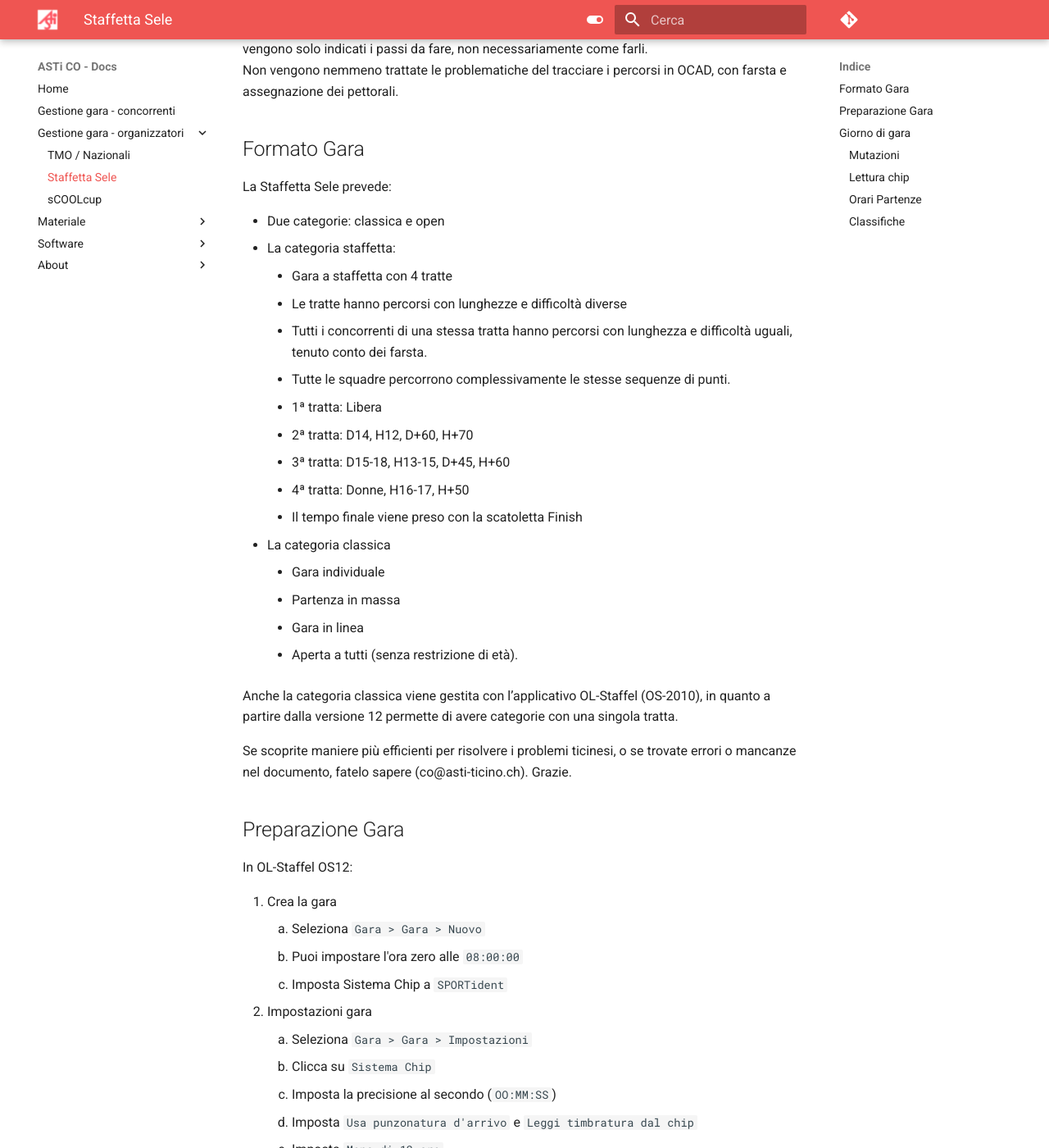
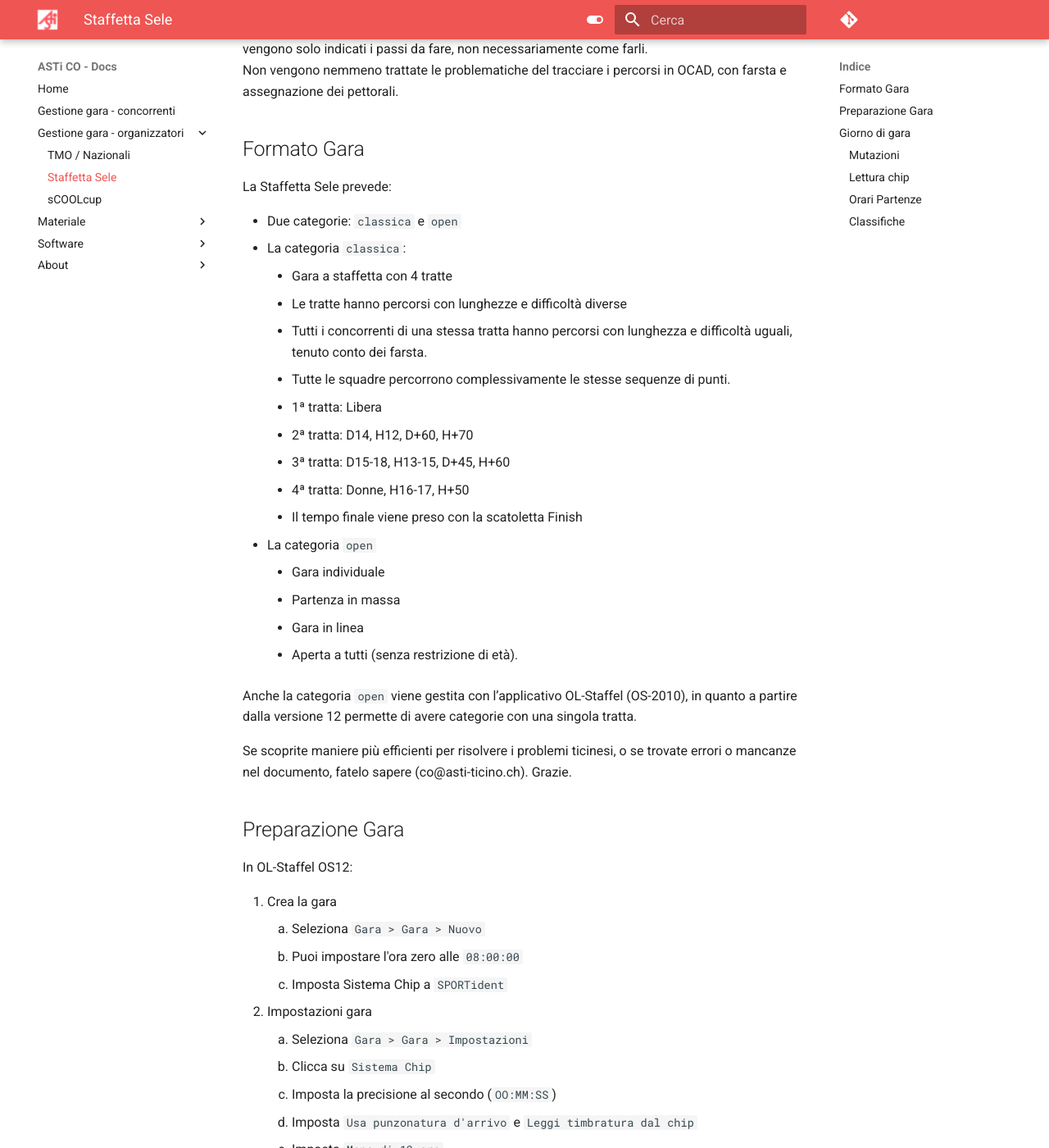
Before and after one commit to asti-co/doc, an MkDocs documentation site: the page built from docs/gestione_gara_org/staffetta_sele.md, in a window 1280 px wide and 1400 px high, scrolled down 209 px. Shown: the whole window at 82% size. Built offline with MkDocs 1.6.1 and Material for MkDocs 9.7.7, drawn with Linux system fonts in a browser that asks for light colours; comment, search, counter and statistics services are not loaded; some of the changed text lies outside the part shown.

Commit message:
corretto i nomi delle categorie della staffetta sele

```diff
--- a/docs/gestione_gara_org/staffetta_sele.md
+++ b/docs/gestione_gara_org/staffetta_sele.md
@@ -7,8 +7,8 @@
 ## Formato Gara
 La Staffetta Sele prevede:
 
-- Due categorie: classica e open
-- La categoria staffetta:
+- Due categorie: `classica` e `open`
+- La categoria `classica`:
     - Gara a staffetta con 4 tratte
     - Le tratte hanno percorsi con lunghezze e difficoltà diverse
     - Tutti i concorrenti di una stessa tratta hanno percorsi con lunghezza e difficoltà uguali, tenuto conto dei farsta.
@@ -18,13 +18,13 @@
     - 3ª tratta: D15-18, H13-15, D+45, H+60
     - 4ª tratta: Donne, H16-17, H+50
     - Il tempo finale viene preso con la scatoletta Finish
-- La categoria classica
+- La categoria `open`
     - Gara individuale
     - Partenza in massa
     - Gara in linea
     - Aperta a tutti (senza restrizione di età).
 
-Anche la categoria classica viene gestita con l’applicativo OL-Staffel (OS-2010), in quanto a partire dalla versione 12 permette di avere categorie con una singola tratta.
+Anche la categoria `open` viene gestita con l’applicativo OL-Staffel (OS-2010), in quanto a partire dalla versione 12 permette di avere categorie con una singola tratta.
 
 Se scoprite maniere più efficienti per risolvere i problemi ticinesi, o se trovate errori o mancanze nel documento, fatelo sapere (co@asti-ticino.ch). Grazie.
 
@@ -45,7 +45,7 @@
     1. Seleziona `Iscrizioni > Iscrizioni > Modifica`
     1. Seleziona il tab `Categorie`
     1. Crea categoria con `+ Nuovo`
-        1. Imposta ID = `1`, nome corto e lungo = `Staffetta`, tratte = `4`, Tassa = `0`
+        1. Imposta ID = `1`, nome corto e lungo = `Classica`, tratte = `4`, Tassa = `0`
         1. Imposta ID = `2`, nome corto e lungo = `Open`, tratte = `1`, Tassa = `0`
 
 1. Crea un file d'esempio per l'importazione delle iscrizioni
@@ -55,7 +55,7 @@
     1. Seleziona il tab `Squadre`
         1. Crea una squadra con `+ Nuovo`
             1. Imposta la squadra:
-            Pettorale = `100`, Categoria = `Staffetta`, Denom. = `Squadra1`, Società = `GOLD Savosa`
+            Pettorale = `100`, Categoria = `Classica`, Denom. = `Squadra1`, Società = `GOLD Savosa`
             1. Imposta i concorrenti:
             Cognome = `Cognome1`, Nome = `Nome1`, Anno = `2001`, Sesso = `U`, Chip = `111111`
             Cognome = `Cognome2`, Nome = `Nome2`, Anno = `2002`, Sesso = `U`, Chip = `222222`
@@ -85,7 +85,7 @@
         **Nota**: la società inserita nella gara per generare il file di esempio verrà eliminata durante l'importazione delle iscrizioni.
         **Nota**: la sigla è opzionale, il luogo è obbligatorio.
         1. `Nr cat.`, `Corto`, `Lungo`,`Tratte`: dati della categoria.
-        **Nota**: devono corrispondere ai dati in OS12. `1 Staffetta Staffetta 4` o `2 Open Open 1`.
+        **Nota**: devono corrispondere ai dati in OS12. `1 Classica Classica 4` o `2 Open Open 1`.
         1. `Tassa d'iscrizione`, `Pagato`, `Xtra1`: impostati a 0 (zero) per tutti.
         1. Inserisci i dati dei concorrenti per ogni tratta.
         **Nota**: per gli Open, lascia vuote le colonne delle tratte 2, 3 e 4.
```
